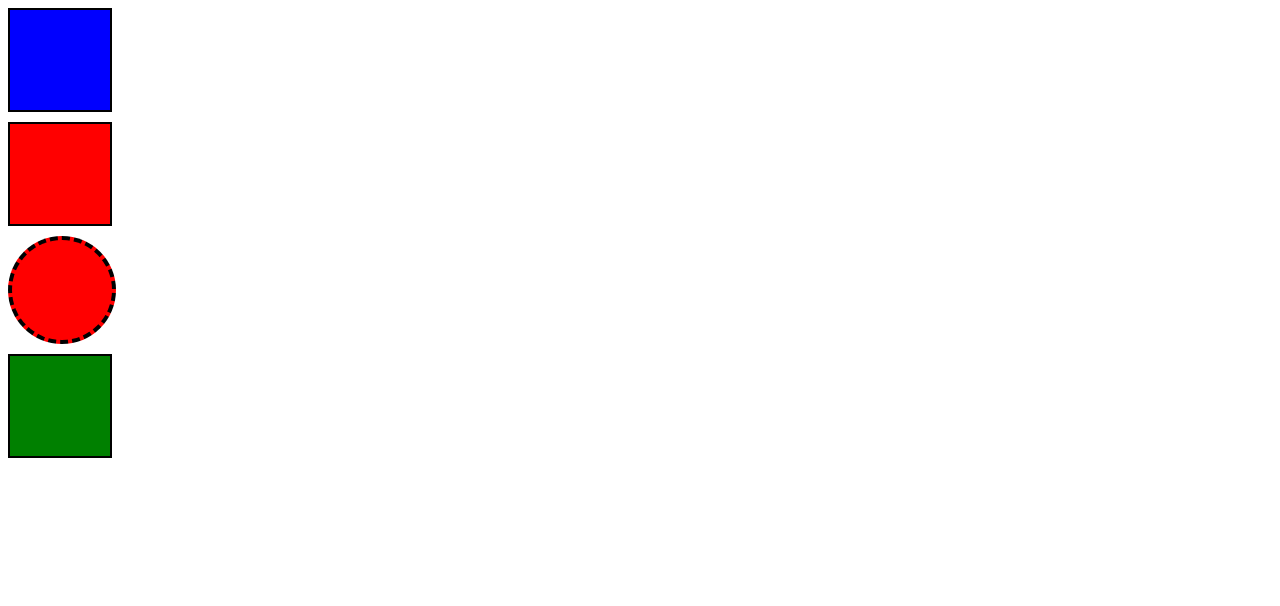
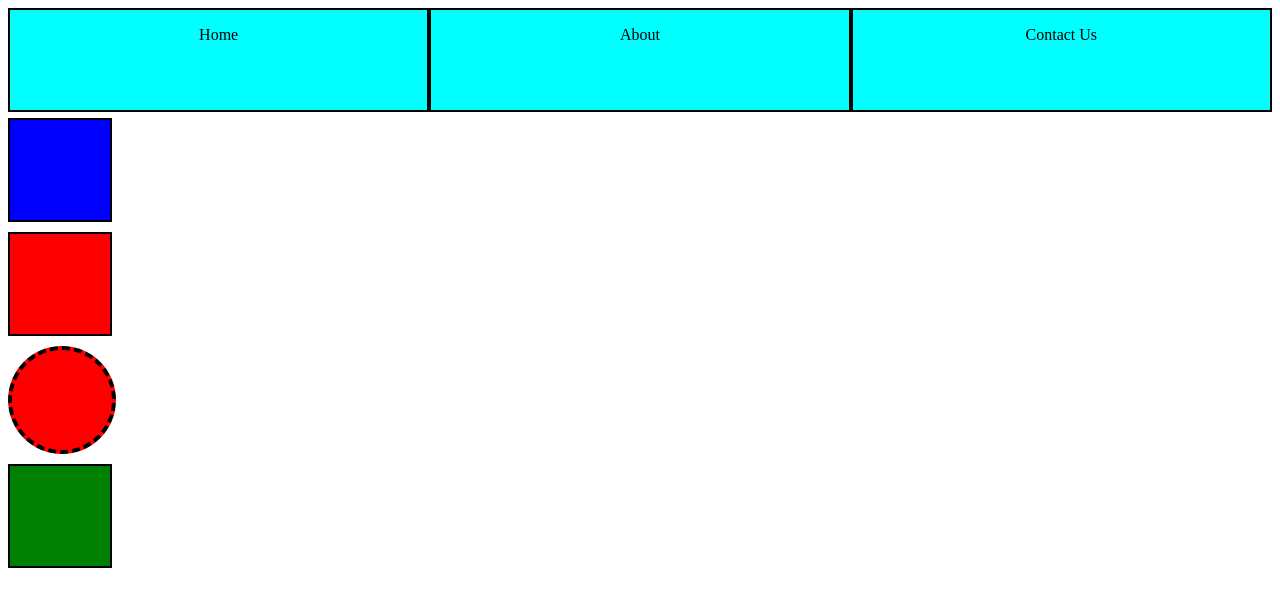
Before and after one commit to seanulus/animations-practice, a plain HTML site: page index.html in a window 1280 px wide. Drawn offline with Linux system fonts and the light colour scheme.

Commit message:
add header/nav with simple animations

```diff
--- a/index.html
+++ b/index.html
@@ -7,6 +7,17 @@
   </head>
   <body>
     <div class="wrapper">
+      <div class="navbar">
+        <div class="home">
+          <p>Home</p>
+        </div>
+        <div class="about">
+          <p>About</p>
+        </div>
+        <div class="contact">
+          <p>Contact Us</p>
+        </div>
+      </div>
       <div class="square1">
 
       </div>
--- a/styles.css
+++ b/styles.css
@@ -85,10 +85,17 @@
   }
 }
 
+@keyframes fade-slide {
+  0% {
+
+  }
+}
+
 .square1 {
   background-color: blue;
   width: 100px;
   height: 100px;
+  margin-top: 10px;
   border: 2px solid black;
   transition: background-color 5s;
 }
@@ -139,3 +146,42 @@
 .square3:hover {
   animation: grow-wiggle 0.5s linear normal;
 }
+
+.navbar {
+  width: 100%;
+  height: 100px;
+  display: flex;
+  justify-content: space-around;
+  align-content: center;
+}
+
+.home, .about, .contact {
+  width: 33%;
+  height: 100px;
+  color: black;
+  padding-top: 0px;
+  text-align: center;
+  border: 2px solid black;
+  background-color: cyan;
+  transition: background-color 2s;
+}
+
+.home:hover {
+  animation: loading-spinner 0.5s ease,
+             bounce 0.2s linear;
+  animation-delay: 0.5s;
+  /* animation-iteration-count: infinite; */
+  background-color: purple;
+}
+
+.home:hover p {
+  animation: grow-wiggle 0.5s linear;
+/* animation-iteration-count: infinite; */
+  animation-delay: 1s;
+
+}
+
+.about:hover p {
+  transform: translateY(25px);
+  transition-duration: 2s;
+}
```
